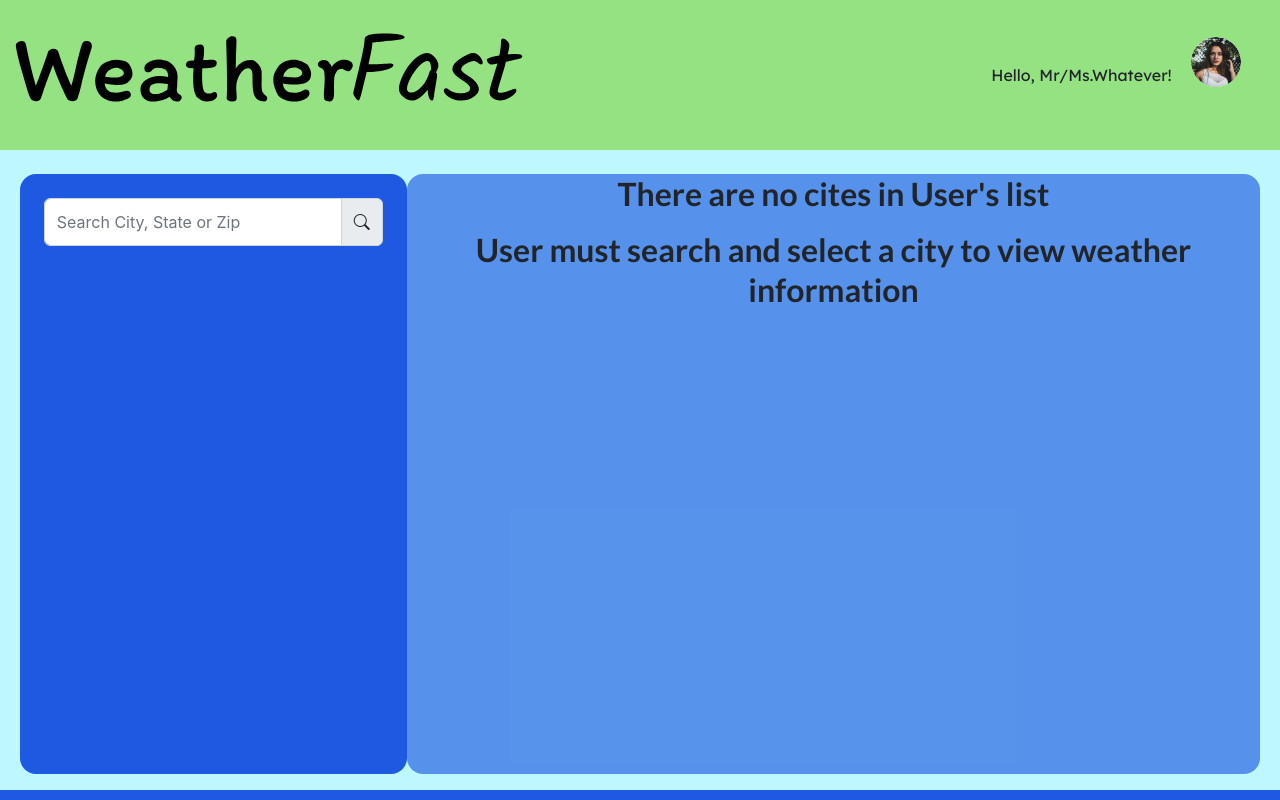
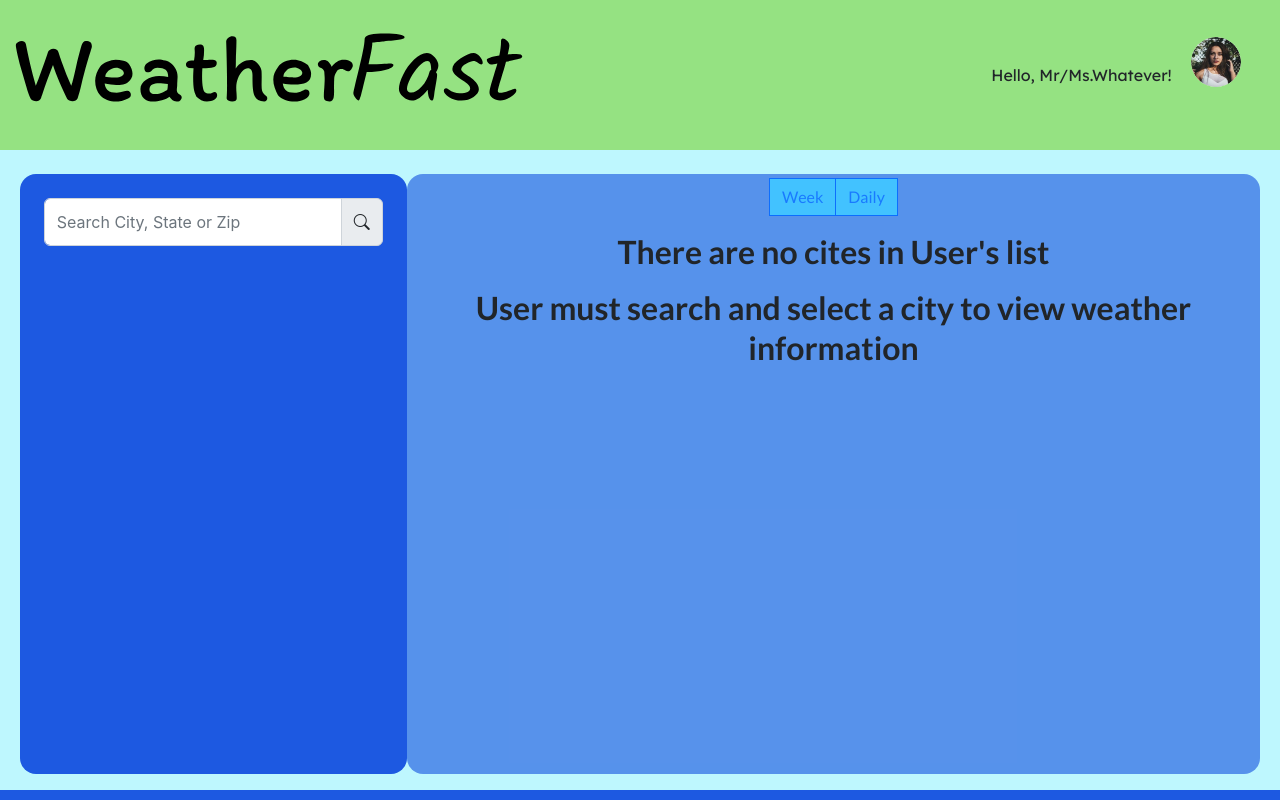
Before and after one commit to mosesrc/WeatherAppTTS-react, a React (Create React App) app: page / in a window 1280 px wide. Built offline with nearby package versions, Linux system fonts and the light colour scheme.

Commit message:
WEAT-28 Toggle Buttons Added to page view 	- Styling added

```diff
--- a/src/components/PageViewComponent/page-view.js
+++ b/src/components/PageViewComponent/page-view.js
@@ -3,6 +3,9 @@ import "./page-view.css";
 
 // 📝: VIEWS
 import ListView from "../ListComponent/list-view";
+import ToggleButtons from "../ToggleButtonsComponent/toggle-buttons";
+
+// 📝: Other components
 
 function PageView() {
   // 📝: Empty list Message
@@ -22,7 +25,14 @@ function PageView() {
           <ListView />
         </div>
         <div className='col-sm-8 col-11 view-block rounded-4'>
-          {emptyList()}
+          <div className='row'>
+            <div className='col mt-1 d-none d-md-flex d-flex justify-content-center'>
+              <ToggleButtons />
+            </div>
+          </div>
+          <div className='row mt-3'>
+            <div className='col'>{emptyList()}</div>
+          </div>
         </div>
       </div>
     </div>
--- /dev/null
+++ b/src/components/ToggleButtonsComponent/toggle-buttons.css
@@ -0,0 +1,9 @@
+.toggle-buttons {
+  color: #197aff;
+  border-radius: 0;
+  background-color: #42c2ff;
+}
+
+/* .toggle-buttons:hover {
+  background-color: #d1e4ff;
+} */
--- /dev/null
+++ b/src/components/ToggleButtonsComponent/toggle-buttons.js
@@ -0,0 +1,20 @@
+import React from "react";
+import "./toggle-buttons.css";
+
+function ToggleButtons() {
+  return (
+    <div class='btn-group' role='group' aria-label='Basic example'>
+      <button type='button' class='btn btn-primary toggle-buttons'>
+        Week
+      </button>
+      <button type='button' class='btn btn-primary toggle-buttons'>
+        Daily
+      </button>
+    </div>
+  );
+}
+
+export default ToggleButtons;
+
+// For the hover effect I need to add the color and functionality for that
+// #D1E4FF; This is the hover color
```
